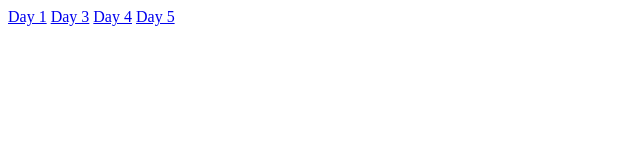
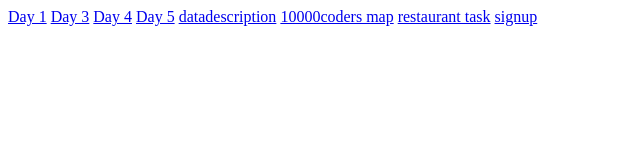
Before and after one commit to VineethGontla/taskss, a plain HTML site: page index.html in a window 1280 px wide. Shown: the whole page, without its empty margins (0-640 px from the left). Drawn offline with Linux system fonts and the light colour scheme.

Commit message:
some files are renamed

```diff
--- a/index.html
+++ b/index.html
@@ -10,7 +10,12 @@
     <a href="Day3/links.html">Day 3</a>
     <a href="Day4/my first webpage.html">Day 4</a>
     <a href="Day5/vscode.html">Day 5</a>
-    <a href="datadescription.html"></a>
+    <a href="datadescription.html">datadescription</a>
+    <a href="10000codersmap.html">10000coders map</a>
+    <a href="restaurantmenu.html">restaurant task</a>
+    <a href="signup.html">signup</a>
+
+
 
 
 </body>
```
Also changed, not shown: 10000codersmap.html (renamed from 087.html), restaurantmenu.html (renamed from 0872.html).
